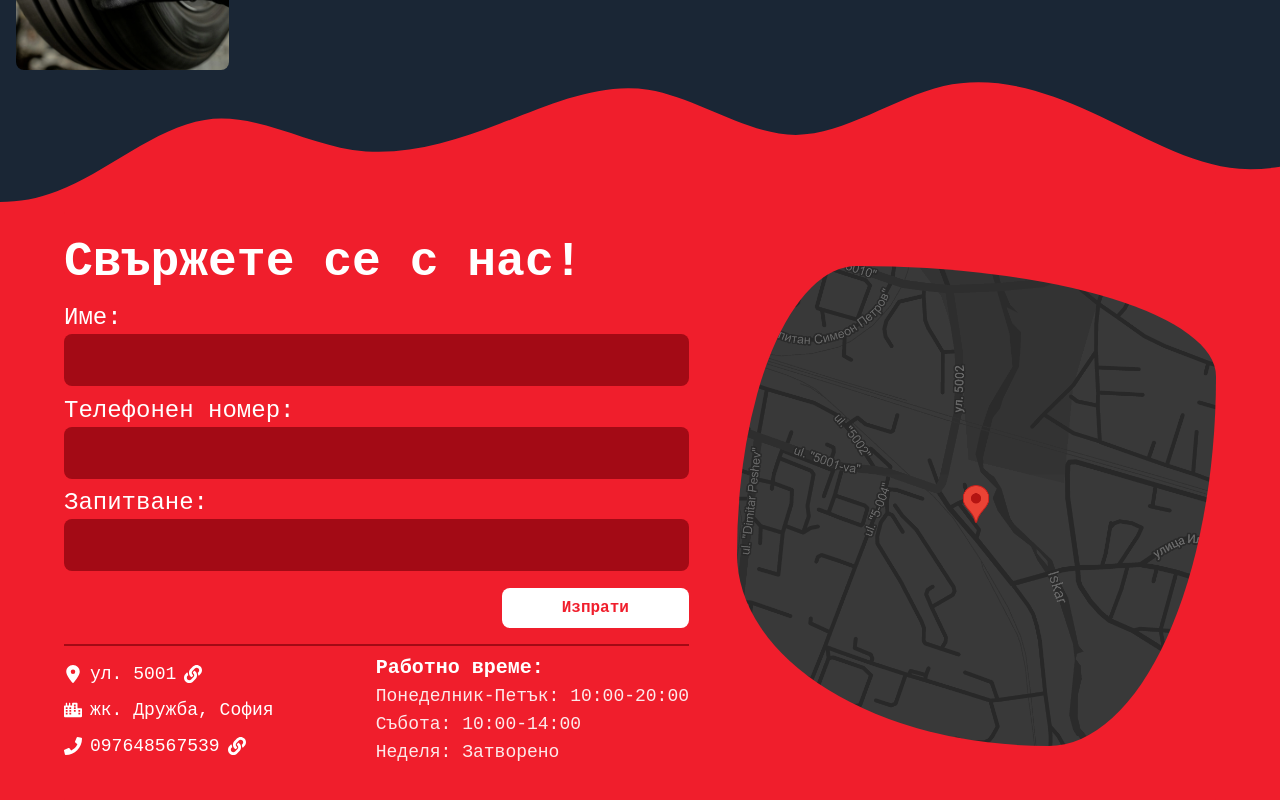
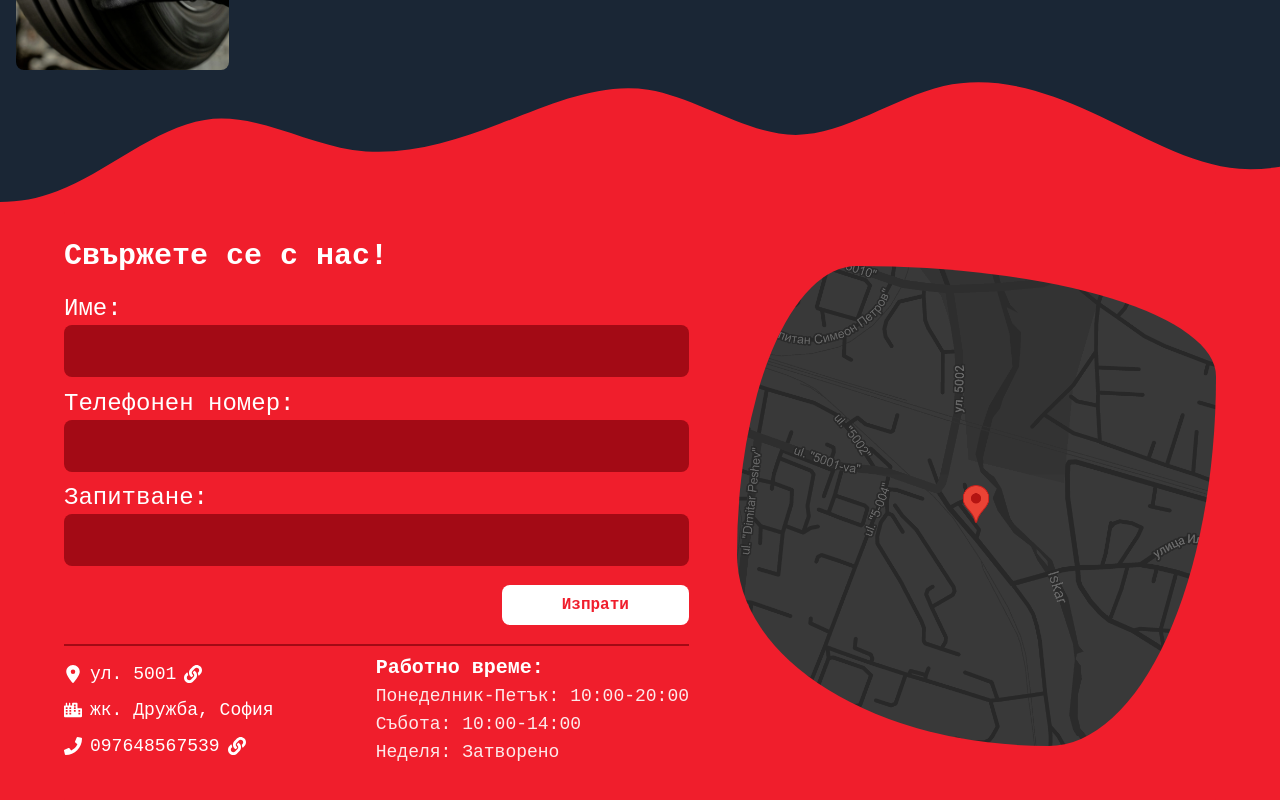
Before and after one commit to IvailoAtsv/misfire-next, a Next.js app: page / in a window 1280 px wide. Shown: the part 2056-2856 px from the top of the page. Built offline with nearby package versions, Linux system fonts and the light colour scheme.

Commit message:
Update Contact.tsx

```diff
--- a/src/Components/Contact.tsx
+++ b/src/Components/Contact.tsx
@@ -25,7 +25,7 @@ export const Contact = () => {
       /> */}
             <section className="w-[90%] gap-4 lg:max-h-[600px] bg-accent rounded-lg max-w-7xl h-[90vh] flex-col lg:flex-row items-center flex justify-between">
                 <form className="text-white max-w-3xl font-normal w-full flex-1 h-full flex pl-0 p-8 gap-4 flex-col justify-between items-start">
-                    <h2 className="text-5xl mb-auto font-bold">Свържете се с нас!</h2>
+                    <h2 className="text-3xl mb-auto font-bold">Свържете се с нас!</h2>
                     <div className="text-white font-normal w-full flex-1 h-full gap-2 flex flex-col justify-evenly items-start">
                         <FormPair>
                             <label className={labelStyles}>Име:</label>
```
